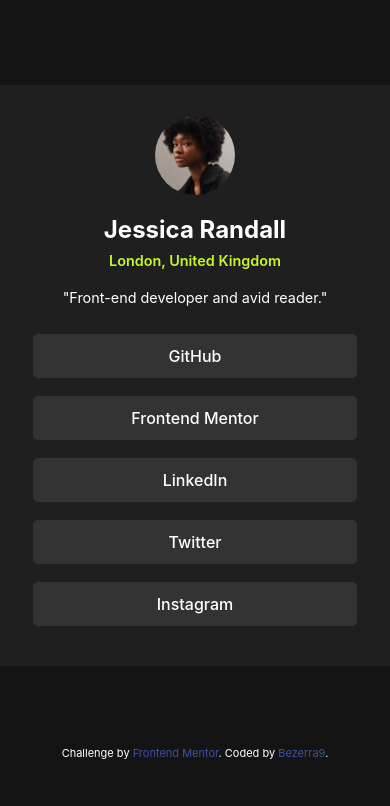
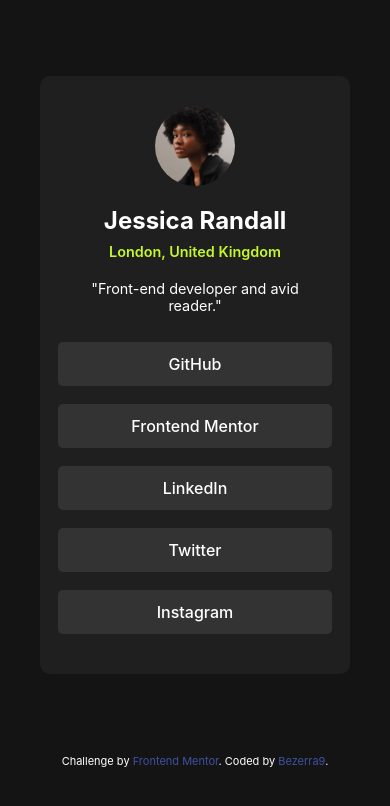
Before and after one commit to bezerra9/social-link-profile, a plain HTML site: page social-links-profile-main/index.html in a window 390 px wide. Drawn offline with Linux system fonts and the light colour scheme.

Commit message:
commit-media-querie-400px

```diff
--- a/social-links-profile-main/css/style.css
+++ b/social-links-profile-main/css/style.css
@@ -98,3 +98,9 @@ body {
   color: var(--gray900);
   transition: 0.4s;
 }
+
+@media (max-width: 400px) {
+  .container {
+    max-width: 250px;
+  }
+}
```
